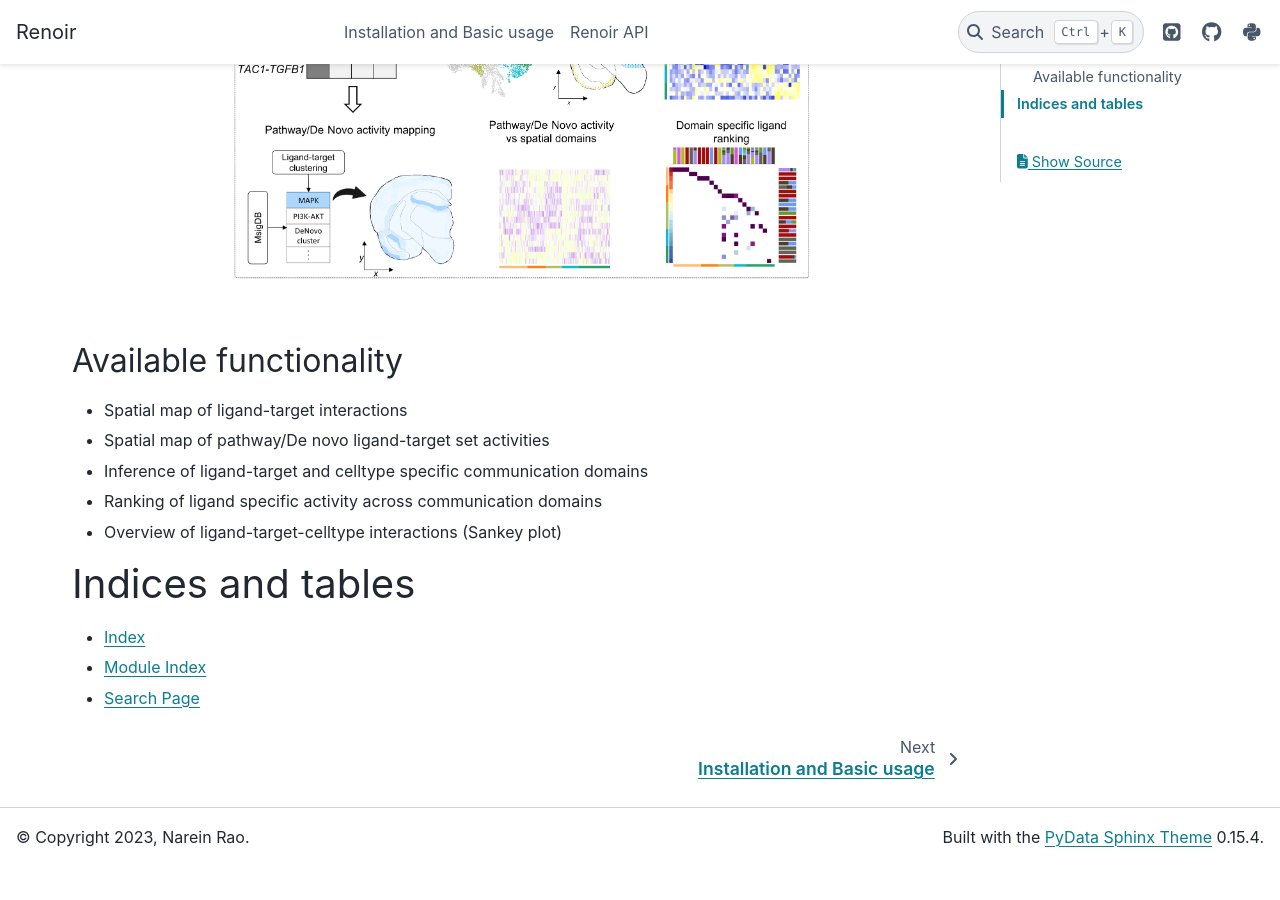
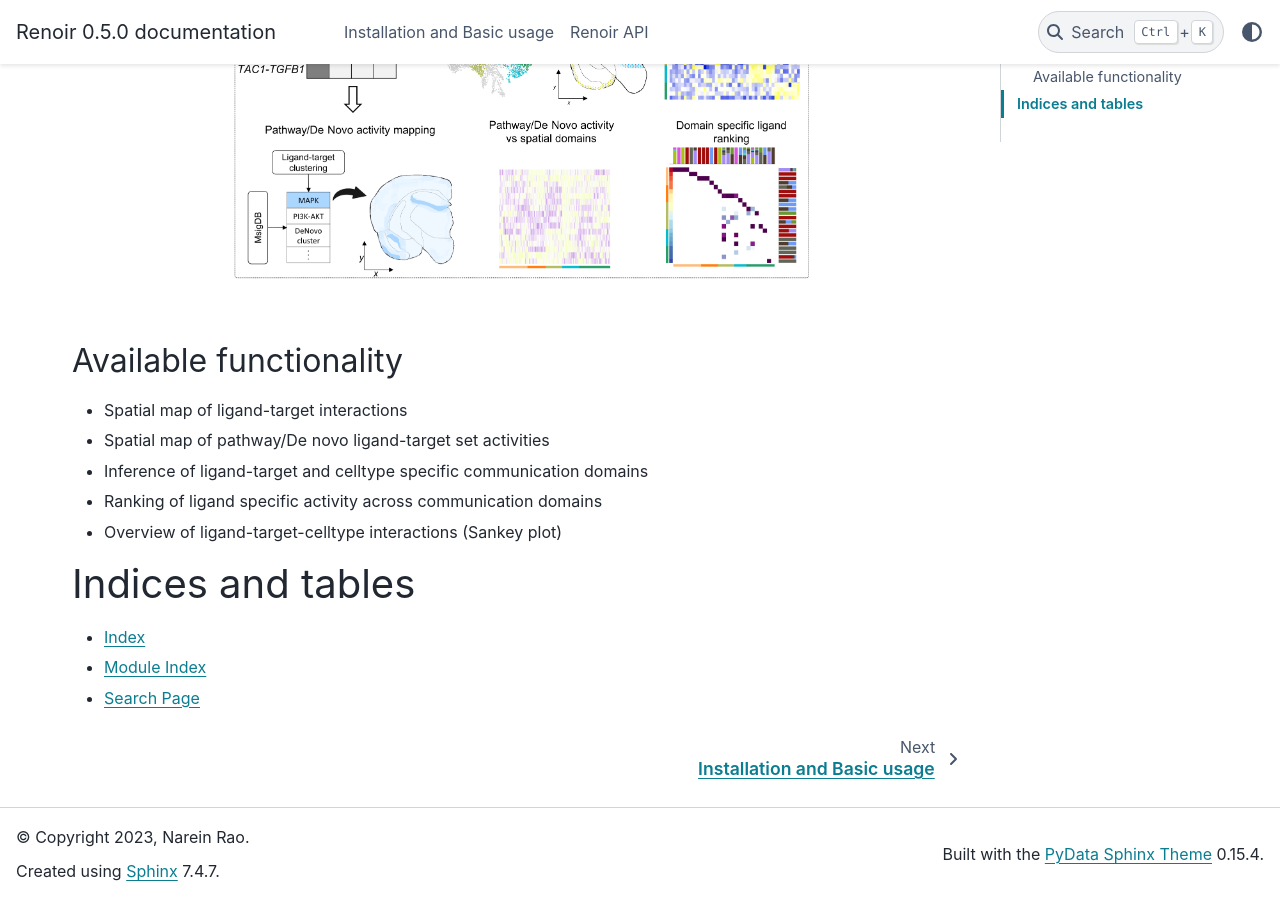
Before and after one commit to Zafar-Lab/Renoir, a Sphinx documentation site: the page built from docs/source/index.rst, in a window 1280 px wide and 900 px high, scrolled down 608 px. Built offline with Sphinx 7.4.7 and the PyData theme 0.15.4, drawn with Linux system fonts in a browser that asks for light colours; pages that are not in the unit, such as notebooks, are missing from menus; before the commit the page ends 1474 px from its top, so only the background shows below that.

Commit message:
Update conf.py

```diff
--- a/docs/source/conf.py
+++ b/docs/source/conf.py
@@ -77,28 +77,14 @@ napoleon_numpy_docstring = True
 html_theme = "pydata_sphinx_theme"
 
 html_theme_options = {
-    "github_url": "https://github.com/Zafar-Lab/Renoir",
-    "navbar_end": ["navbar-icon-links"],
-    "logo": {
-        "text": "Renoir",
-    },
-    "icon_links": [
-        {
-            "name": "GitHub",
-            "url": "https://github.com/Zafar-Lab/Renoir",
-            "icon": "fa-brands fa-github",
-        },
-        {
-            "name": "PyPI",
-            "url": "https://pypi.org/project/Renoir/",
-            "icon": "fa-brands fa-python",
-        },
-    ],
-    "show_version_warning_banner": True,
-    "footer_start": ["copyright"],
-    "footer_end": ["theme-version"],
-    "header_links_before_dropdown": 3,
+    "navigation_depth": 3,
+    "show_nav_level": 2,
+    "navbar_end": ["theme-switcher", "navbar-icon-links"],  # adds light/dark toggle
+    "secondary_sidebar_items": ["page-toc"],
+    "show_toc_level": 2,
 }
+
+html_theme = 'pydata_sphinx_theme'
 
 # Optional: add a logo image if you have one
 # html_logo = "_static/renoir_logo.png"
```
